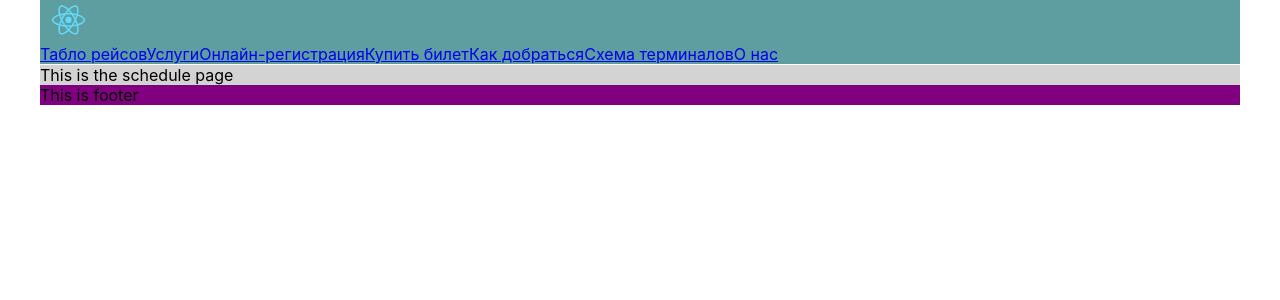
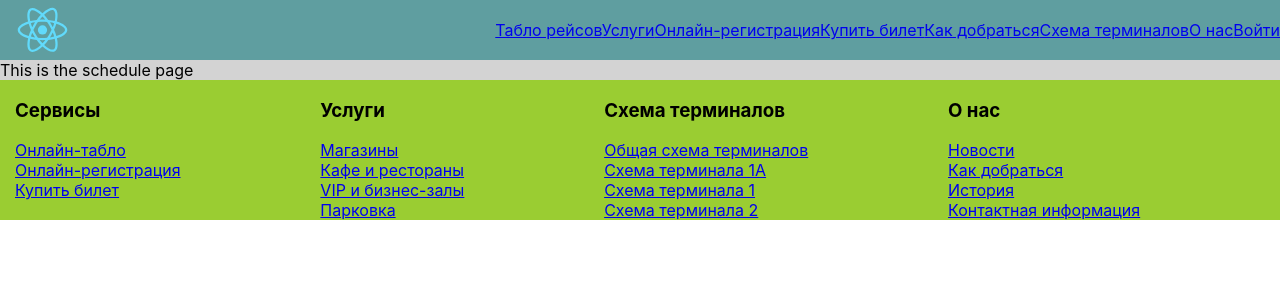
Before and after one commit to ValerXenus/KazanAirportWebApp, a React (Create React App) app in the folder kazan_airport_client/: page /schedule in a window 1280 px wide. Shown: the top 300 px of the page. Built offline with nearby package versions, Linux system fonts and the light colour scheme.

Commit message:
Footer + new grid styles

```diff
--- a/kazan_airport_client/src/App.module.css
+++ b/kazan_airport_client/src/App.module.css
@@ -1,6 +1,5 @@
 .appWrapper{
     display: grid;
-    width: 1200px;
     margin: auto;
     align-content: center;
 
@@ -15,5 +14,4 @@
 .appWrapperContent {
     grid-area: ct;
     background: lightgray;
-    margin-top: 5px;
 }
--- a/kazan_airport_client/src/components/Footer/Footer.js
+++ b/kazan_airport_client/src/components/Footer/Footer.js
@@ -1,10 +1,37 @@
 import React from 'react';
+import { NavLink } from 'react-router-dom';
 import styles from './Footer.module.css';
 
 const Footer = () => {
     return(
         <div className={styles.footerStyle}>
-            This is footer
+            <div className={styles.services}>
+                <h3>Сервисы</h3>
+                <div><NavLink to="/schedule">Онлайн-табло</NavLink></div>
+                <div><NavLink to="/">Онлайн-регистрация</NavLink></div>
+                <div><NavLink to="/">Купить билет</NavLink></div>
+            </div>
+            <div className={styles.otherServices}>
+                <h3>Услуги</h3>
+                <div><NavLink to="/">Магазины</NavLink></div>
+                <div><NavLink to="/">Кафе и рестораны</NavLink></div>
+                <div><NavLink to="/">VIP и бизнес-залы</NavLink></div>
+                <div><NavLink to="/">Парковка</NavLink></div>
+            </div>
+            <div className={styles.terminalSchemes}>
+                <h3>Схема терминалов</h3>
+                <div><NavLink to="/">Общая схема терминалов</NavLink></div>
+                <div><NavLink to="/">Схема терминала 1А</NavLink></div>
+                <div><NavLink to="/">Схема терминала 1</NavLink></div>
+                <div><NavLink to="/">Схема терминала 2</NavLink></div>
+            </div>
+            <div className={styles.aboutInfo}>
+                <h3>О нас</h3>
+                <div><NavLink to="/">Новости</NavLink></div>
+                <div><NavLink to="/">Как добраться</NavLink></div>
+                <div><NavLink to="/">История</NavLink></div>
+                <div><NavLink to="/">Контактная информация</NavLink></div>
+            </div>
         </div>
     );
 }
--- a/kazan_airport_client/src/components/Footer/Footer.module.css
+++ b/kazan_airport_client/src/components/Footer/Footer.module.css
@@ -1,4 +1,28 @@
 .footerStyle {
     grid-area: ft;
-    background: purple;
+    background: yellowgreen;
+
+    display: grid;
+    margin: auto;
+    align-content: center;
+
+    grid-template-areas:
+    "sv os sc ab";
 }
+
+.services {
+    grid-area: sv;
+    padding-left: 15px;
+}
+
+.otherServices {
+    grid-area: os;
+}
+
+.terminalSchemes {
+    grid-area: sc;
+}
+
+.aboutInfo {
+    grid-area: ab;
+}
--- a/kazan_airport_client/src/components/MainContainer.js
+++ /dev/null
@@ -1 +0,0 @@
-import React from 'react';
--- a/kazan_airport_client/src/components/NavigationMenu/NavigationMenu.js
+++ b/kazan_airport_client/src/components/NavigationMenu/NavigationMenu.js
@@ -6,8 +6,11 @@ import styles from './NavigationMenu.module.css';
 const NavigationMenu = () => {
     return (
         <div className={styles.menuStyle}>
-            <img src={logo} style={{height: 40}} alt="logo" />
             <nav>
+                <NavLink to="/">
+                    <img src={logo} style={{height: 60}} alt="logo" />
+                </NavLink>
+                <div style={{float: 'right', marginTop: 20}}>
                     <NavLink to="/schedule" >Табло рейсов</NavLink>
                     <NavLink to="/" >Услуги</NavLink>
                     <NavLink to="/" >Онлайн-регистрация</NavLink>
@@ -15,6 +18,8 @@ const NavigationMenu = () => {
                     <NavLink to="/" >Как добраться</NavLink>
                     <NavLink to="/" >Схема терминалов</NavLink>
                     <NavLink to="/" >О нас</NavLink>
+                    <NavLink to="/">Войти</NavLink>
+                </div>
             </nav>
         </div>
     );
```
Also changed, not shown: 1 other file (tests, documents, lock files or other folders). Lines whose indentation alone changed are shown as unchanged.
